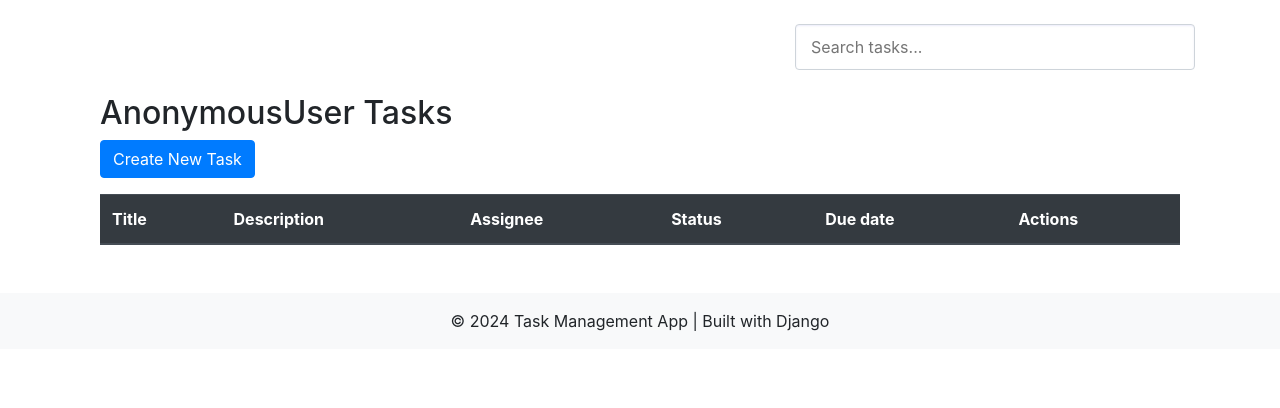
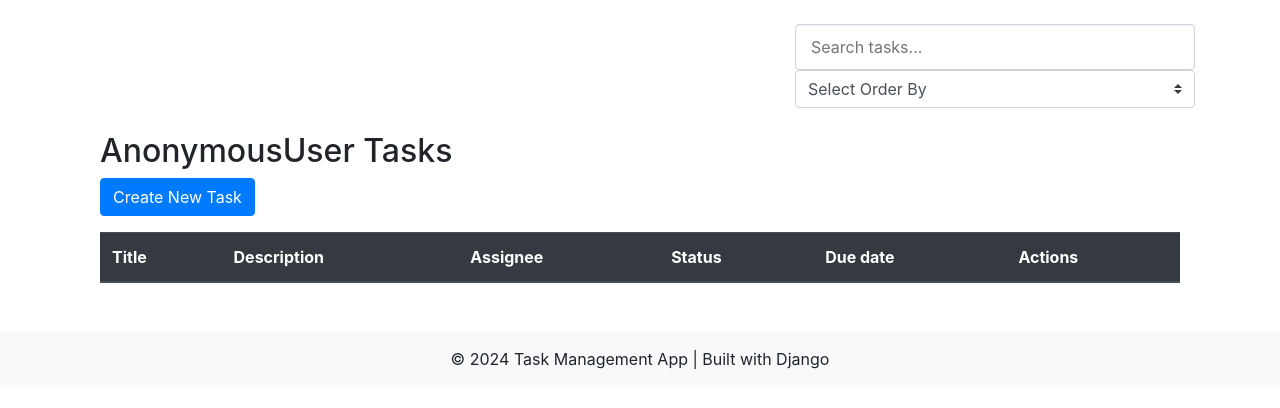
Before and after one commit to hieunugent/taskmanagement, a Django app: template templates/tasks/task_list.html in a window 1280 px wide. Shown: the part 56-464 px from the top of the page. Run offline with Django 3.2, Linux system fonts and the light colour scheme; the template is opened without the code that fills it, so the values that code supplies are empty; some libraries are stand-ins or nearby versions.

Commit message:
add order by options

```diff
--- /dev/null
+++ b/static/css/styles.css
@@ -0,0 +1,61 @@
+/* Style for searching Box */
+.search-form {
+    display: flex;
+    align-items: center;
+    max-width: 400px;
+    margin: 0 auto;
+    margin-right: 0;
+  }
+  .search-form-instance {
+    display: flex;
+    align-items: center;
+    max-width: 400px;
+    margin: 0 auto;
+    margin-left: 0;
+  }
+
+  /* Styling for the input field */
+  .search-input, .search-input-instance {
+    flex: 1;
+    padding: 10px 15px;
+    border: 1px solid #ced4da;
+    border-radius: 0.25rem;
+    font-size: 1rem;
+    line-height: 1.5;
+    color: #495057;
+    background-color: #fff;
+    background-clip: padding-box;
+    box-shadow: inset 0 1px 2px rgba(14, 4, 200, 0.075);
+    transition: border-color 0.15s ease-in-out, box-shadow 0.15s ease-in-out;
+  }
+
+  /* Input field focus effect */
+  .search-input:focus {
+    border-color: #80bdff;
+    outline: 0;
+    box-shadow: 0 0 5px rgba(0, 123, 255, 0.25);
+  }
+
+  /* Ordering options */
+  .order-form {
+    display: flex;
+    align-items: center;
+    max-width: 400px;
+    margin: 0 auto;
+    margin-right: 0;
+  }
+
+  .select-form {
+    flex: 1;
+    padding: 10px 15px;
+    border: 1px solid #ced4da;
+    border-radius: 0.25rem;
+    font-size: 1rem;
+    line-height: 1.5;
+    color: #495057;
+    background-color: #fff;
+    background-clip: padding-box;
+    box-shadow: inset 0 1px 2px rgba(14, 4, 200, 0.075);
+    transition: border-color 0.15s ease-in-out, box-shadow 0.15s ease-in-out;
+    margin-top: 2px;
+  }
--- a/tasks/urls.py
+++ b/tasks/urls.py
@@ -5,6 +5,7 @@ from . import views
 urlpatterns = [
     path('lists/', views.task_list, name='task-list'),  # List all tasks
     path('search/', views.task_list_search, name='task-list-search'),
+    path('searchQ/', views.task_list_instance_search, name='task-list-search-instance'),
     path('create/', views.task_create, name='task-create'),  # Create a new task
     path('<int:pk>/update/', views.task_update, name='task-update'),  # Update an existing task
     path('<int:pk>/delete/', views.task_delete, name='task-delete'),  # Delete a task
--- a/templates/base.html
+++ b/templates/base.html
@@ -8,10 +8,9 @@
     <!-- Bootstrap CSS (Optional) -->
     <link href="https://cdn.jsdelivr.net/npm/bootstrap@5.3.0/dist/css/bootstrap.min.css" rel="stylesheet">
     <link href="https://stackpath.bootstrapcdn.com/bootstrap/4.5.2/css/bootstrap.min.css" rel="stylesheet">
-    {% load static %}
 
     <!-- Custom CSS -->
-    <!-- <link rel="stylesheet" href="{% static 'css/styles.css' %}"> -->
+    <link rel="stylesheet" href="{% static 'css/styles.css' %}">
     <style>
         .capitalize-text {
           text-transform: capitalize;
--- a/templates/search_base.html
+++ b/templates/search_base.html
@@ -1,34 +1,47 @@
-  <style>
-    .search-form {
-        display: flex;
-        align-items: center;
-        max-width: 400px;
-        margin: 0 auto;
-        margin-right: 0;
-      }
 
-      /* Styling for the input field */
-      .search-input {
-        flex: 1;
-        padding: 10px 15px;
-        border: 1px solid #ced4da;
-        border-radius: 0.25rem;
-        font-size: 1rem;
-        line-height: 1.5;
-        color: #495057;
-        background-color: #fff;
-        background-clip: padding-box;
-        box-shadow: inset 0 1px 2px rgba(14, 4, 200, 0.075);
-        transition: border-color 0.15s ease-in-out, box-shadow 0.15s ease-in-out;
-      }
+<body>
+  <form class="search-form" method="GET" action="{% url 'task-list-search' %}">
+    <input id="search-input" class="search-input" type="text" name="q" placeholder="Search tasks...">
+ </form>
+ <form  class="order-form input-group" method="GET">
+  <select class="custom-select" name="order_by" id="order_by" onchange="this.form.submit()">
+      <option value="">Select Order By</option>
+      <option value="due_date_asc" {% if request.GET.order_by == "due_date_asc" %}selected{% endif %}>Due Date (Earliest first)</option>
+      <option value="due_date_desc" {% if request.GET.order_by == "due_date_desc" %}selected{% endif %}>Due Date (Latest first)</option>
+      <option value="title_asc" {% if request.GET.order_by == "title_asc" %}selected{% endif %}>Title (A-Z)</option>
+      <option value="title_desc" {% if request.GET.order_by == "title_desc" %}selected{% endif %}>Title (Z-A)</option>
+  </select>
+</form>
+  <!-- <form class="search-form-instance" >
+    <input id="search-input-instance" class="search-input-instance" type="text" name="q" placeholder="Instance Search Tasks...">
+    <ul id="results-list"></ul>
+    <script>
+        // Listen for input in the search box
+        document.getElementById('search-input-instance').addEventListener('keyup', function() {
 
-      /* Input field focus effect */
-      .search-input:focus {
-        border-color: #80bdff;
-        outline: 0;
-        box-shadow: 0 0 5px rgba(0, 123, 255, 0.25);
-      }
-  </style>
-<form class="search-form" method="GET" action="{% url 'task-list-search' %}">
-    <input class="search-input" type="text" name="q" placeholder="Search tasks...">
-</form>
+          var query = this.value;
+
+
+          if (query.length > 0) {
+              fetch(`/tasks/search/?q=${query}`)
+              .then(response => response.json())
+              .then(data => {
+                  const resultsList = document.getElementById('results-list');
+                  resultsList.innerHTML = '';
+
+                  if (data.results.length > 0) {
+                      data.results.forEach(task => {
+                          resultsList.innerHTML += `<li>${task.title}: ${task.description}</li>`;
+                      });
+                  } else {
+                      resultsList.innerHTML = '<li>No tasks found.</li>';
+                  }
+              })
+              .catch(error => console.log('Error:', error));
+          } else {
+              document.getElementById('results-list').innerHTML = '';
+          }
+      });
+    </script>
+  </form> -->
+</body>
```
Also changed, not shown: other parts of templates/base.html (+3 -2 lines), tasks/views.py (+50 -17 lines).
